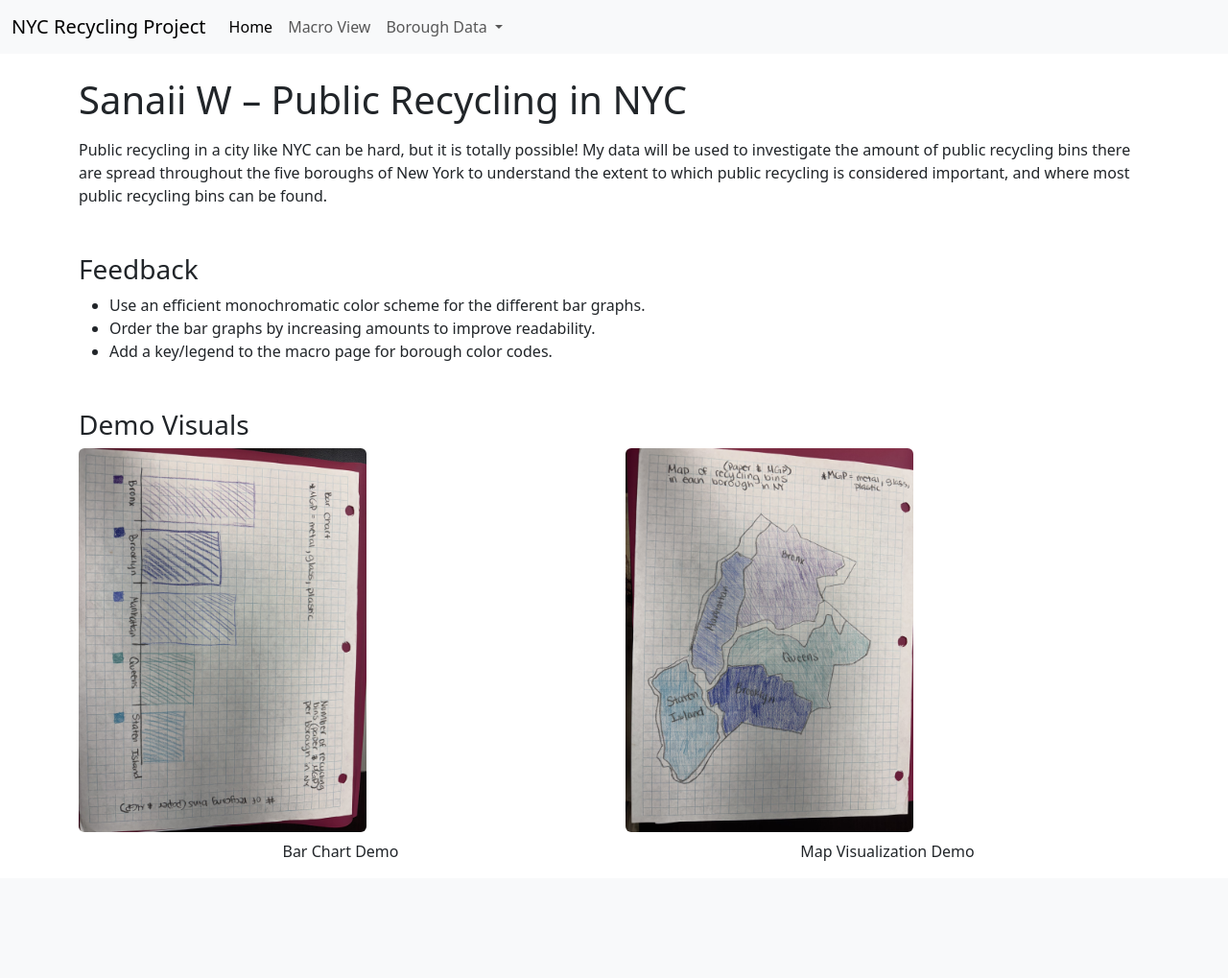
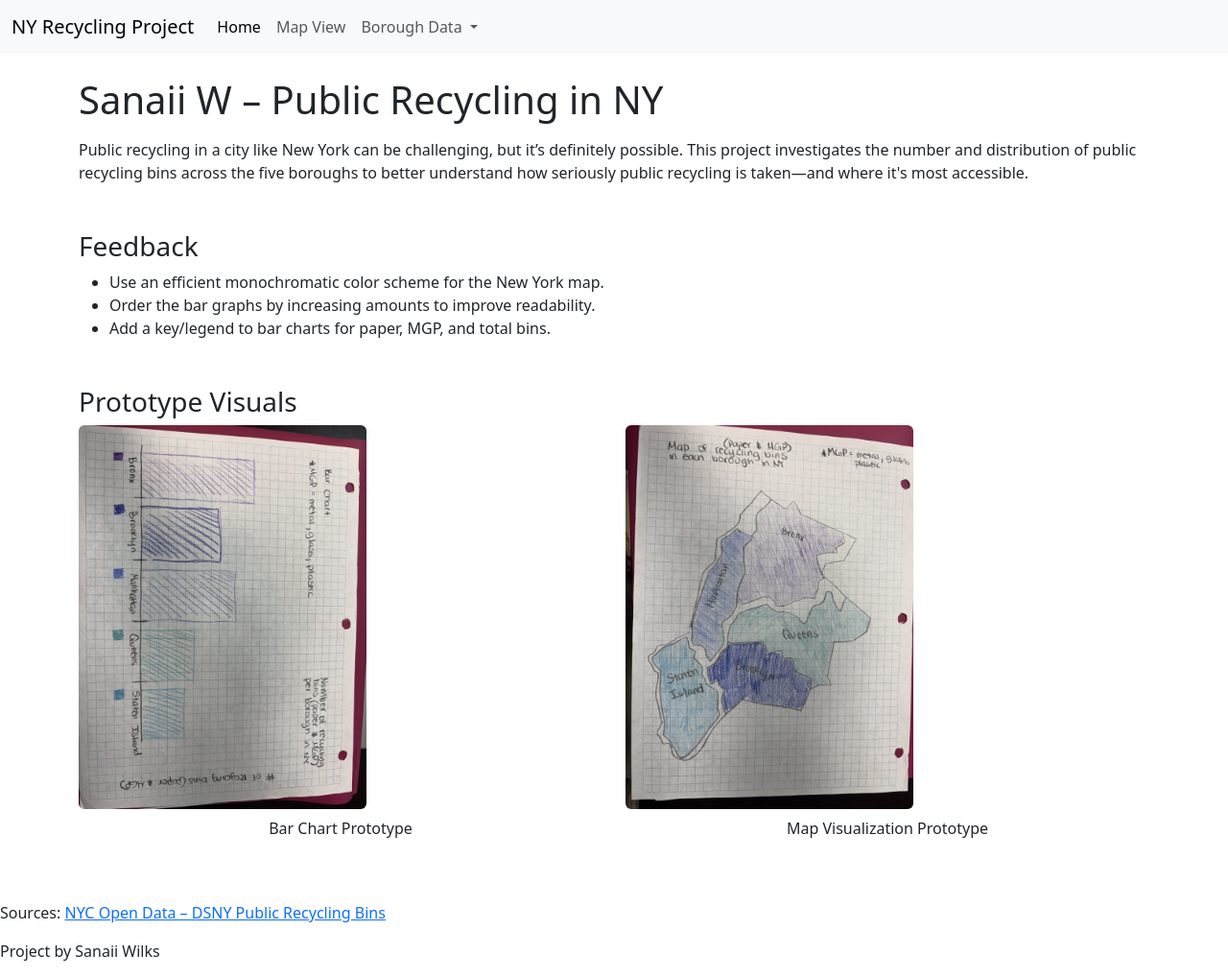
Before and after one commit to sanaiiw26/NY_PublicRecycling, a Flask app: page / in a window 1280 px wide. Shown: the whole page at 96% size. Before the commit the page ends 897 px from the top, so only its background shows below. Run offline with Flask 3, Linux system fonts and the light colour scheme.

Commit message:
finished version!!!

```diff
--- a/templates/about.html
+++ b/templates/about.html
@@ -3,7 +3,7 @@
 <head>
   <meta charset="UTF-8" />
   <meta name="viewport" content="width=device-width, initial-scale=1" />
-  <title>Sanaii W - Public Recycling in NYC</title>
+  <title>Sanaii W - Public Recycling in NY</title>
   <!-- Bootstrap CSS -->
   <link href="https://cdn.jsdelivr.net/npm/bootstrap@5.3.0/dist/css/bootstrap.min.css" rel="stylesheet" />
   <style>
@@ -17,7 +17,7 @@
   <!-- Navbar -->
   <nav class="navbar navbar-expand-lg bg-light">
     <div class="container-fluid">
-      <a class="navbar-brand" href="/">NYC Recycling Project</a>
+      <a class="navbar-brand" href="/">NY Recycling Project</a>
       <button class="navbar-toggler" type="button" data-bs-toggle="collapse"
               data-bs-target="#navbarNav" aria-controls="navbarNav"
               aria-expanded="false" aria-label="Toggle navigation">
@@ -26,7 +26,7 @@
       <div class="collapse navbar-collapse" id="navbarNav">
         <ul class="navbar-nav me-auto mb-2 mb-lg-0">
           <li class="nav-item"><a class="nav-link active" href="/">Home</a></li>
-          <li class="nav-item"><a class="nav-link" href="/macro">Macro View</a></li>
+          <li class="nav-item"><a class="nav-link" href="/macro">Map View</a></li>
           <li class="nav-item dropdown">
             <a class="nav-link dropdown-toggle" href="#" role="button" data-bs-toggle="dropdown" aria-expanded="false">
               Borough Data
@@ -46,37 +46,45 @@
 
   <!-- Page Heading -->
   <div class="container mt-4">
-    <h1 class="mb-3">Sanaii W – Public Recycling in NYC</h1>
+    <h1 class="mb-3">Sanaii W – Public Recycling in NY</h1>
     <p>
-      Public recycling in a city like NYC can be hard, but it is totally possible!
-      My data will be used to investigate the amount of public recycling bins there are
-      spread throughout the five boroughs of New York to understand the extent to which
-      public recycling is considered important, and where most public recycling bins can be found.
+      Public recycling in a city like New York can be challenging, but it’s definitely possible.
+      This project investigates the number and distribution of public recycling bins across the five
+      boroughs to better understand how seriously public recycling is taken—and where it's most accessible.
     </p>
 
     <!-- Feedback -->
     <h3 class="mt-5">Feedback</h3>
     <ul>
-      <li>Use an efficient monochromatic color scheme for the different bar graphs.</li>
+      <li>Use an efficient monochromatic color scheme for the New York map.</li>
       <li>Order the bar graphs by increasing amounts to improve readability.</li>
-      <li>Add a key/legend to the macro page for borough color codes.</li>
+      <li>Add a key/legend to bar charts for paper, MGP, and total bins.</li>
     </ul>
 
     <!-- Demo Images -->
-    <h3 class="mt-5">Demo Visuals</h3>
+    <h3 class="mt-5">Prototype Visuals</h3>
     <div class="row">
       <div class="col-md-6">
         <img src="{{ url_for('static', filename='NYC_BarChart_Demo.jpg') }}" class="img-fluid rounded" alt="Bar Chart Demo">
-        <p class="text-center mt-2">Bar Chart Demo</p>
+        <p class="text-center mt-2">Bar Chart Prototype</p>
       </div>
       <div class="col-md-6">
         <img src="{{ url_for('static', filename='NYC_Map_Demo.jpg') }}" class="img-fluid rounded" alt="Map Demo">
-        <p class="text-center mt-2">Map Visualization Demo</p>
+        <p class="text-center mt-2">Map Visualization Prototype</p>
       </div>
     </div>
   </div>
 
   <!-- Bootstrap JS Bundle -->
   <script src="https://cdn.jsdelivr.net/npm/bootstrap@5.3.0/dist/js/bootstrap.bundle.min.js"></script>
+  <footer class="mt-5">
+    <p>
+      Sources:
+      <a href="https://data.cityofnewyork.us/Environment/Public-Recycling-Bins/sxx4-xhzg/about_data" target="_blank" rel="noopener noreferrer">
+        NYC Open Data – DSNY Public Recycling Bins
+      </a>
+    </p>
+    <p>Project by Sanaii Wilks</p>
+  </footer>
 </body>
 </html>
```
Also changed, not shown: templates/macro.html (+13 -39 lines), templates/micro.html (+9 -3 lines).
